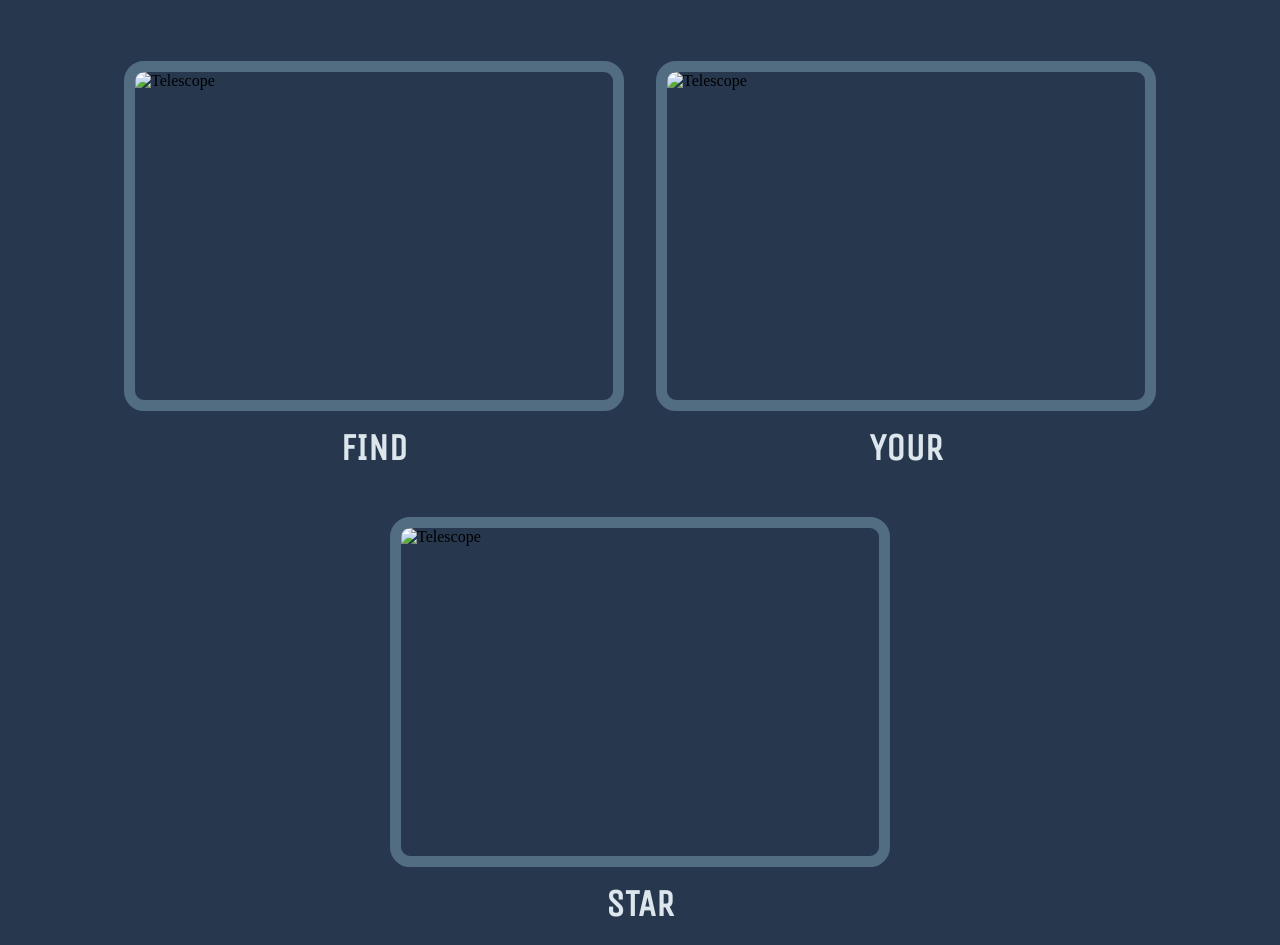
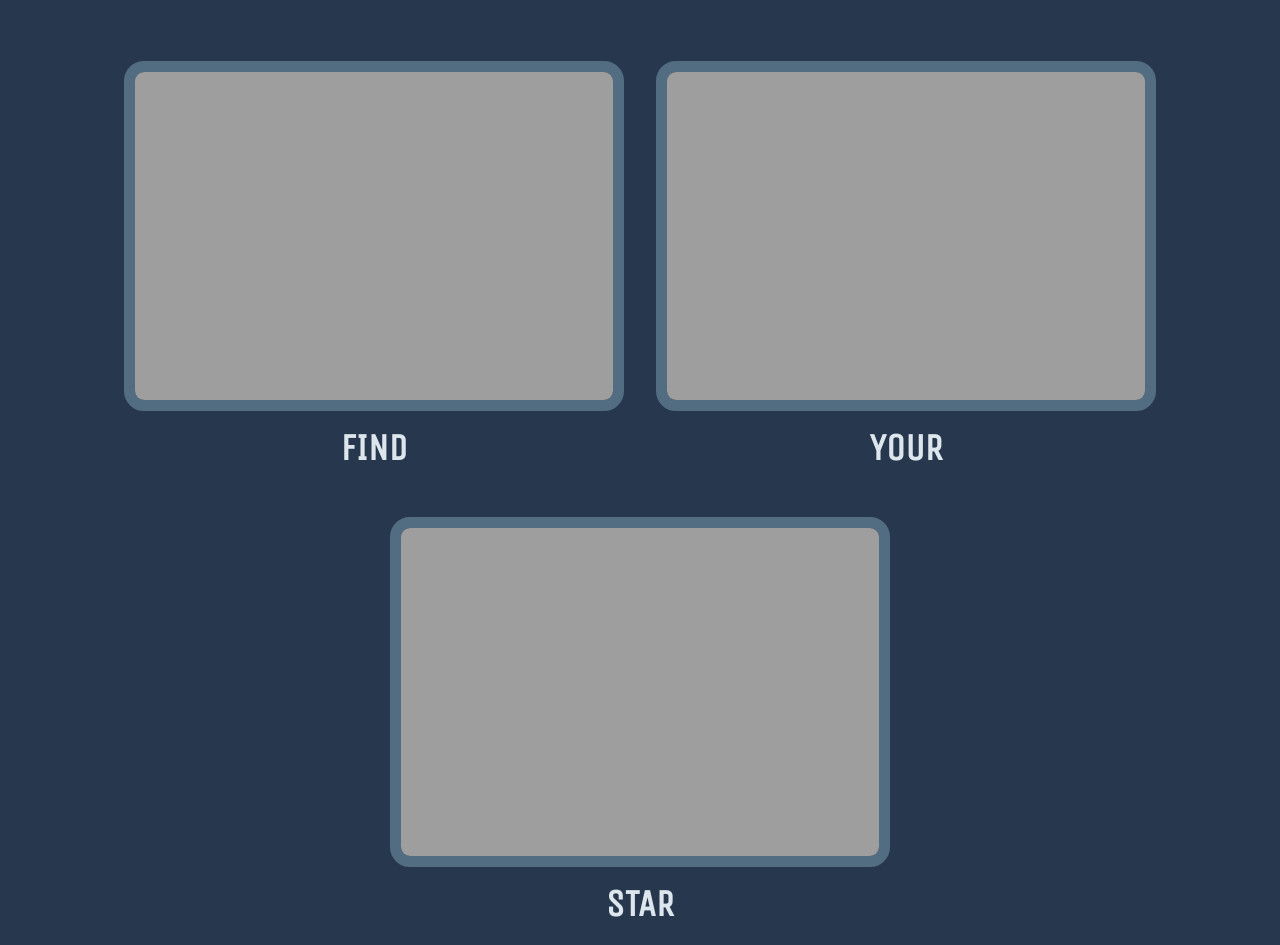
Before and after one commit to Clotho-ex/Responsive-Club-Page, a plain HTML site: page index.html in a window 1280 px wide. Shown: the part 845-1790 px from the top of the page. Drawn offline with nearby package versions, Linux system fonts and the light colour scheme; the site is published under a folder, as on GitHub Pages, so addresses that start at the root find nothing.

Commit message:
Update index.html

```diff
--- a/index.html
+++ b/index.html
@@ -31,15 +31,15 @@
 
     <div class="images">
       <div class="image_box">
-        <img src="/img/telescope-1.jpg" alt="Telescope" />
+        <img src="img/telescope-1.jpg" alt="Telescope" />
         <div class="image_text"><h3>FIND</h3></div>
       </div>
       <div class="image_box">
-        <img src="/img/telescope-3.jpg" alt="Telescope" />
+        <img src="img/telescope-3.jpg" alt="Telescope" />
         <div class="image_text"><h3>YOUR</h3></div>
       </div>
       <div class="image_box">
-        <img src="/img/telescope-2.jpg" alt="Telescope" />
+        <img src="img/telescope-2.jpg" alt="Telescope" />
         <div class="image_text"><h3>STAR</h3></div>
       </div>
     </div>
@@ -58,7 +58,7 @@
       <div class="invite">
         <h2 class="image_text">JOIN US ON ADVENTURES!</h2>
         <div class="inv_box">
-          <img src="/img/space-pic2.jpg" alt="Space" />
+          <img src="img/space-pic2.jpg" alt="Space" />
         </div>
       </div>
     </div>
```
